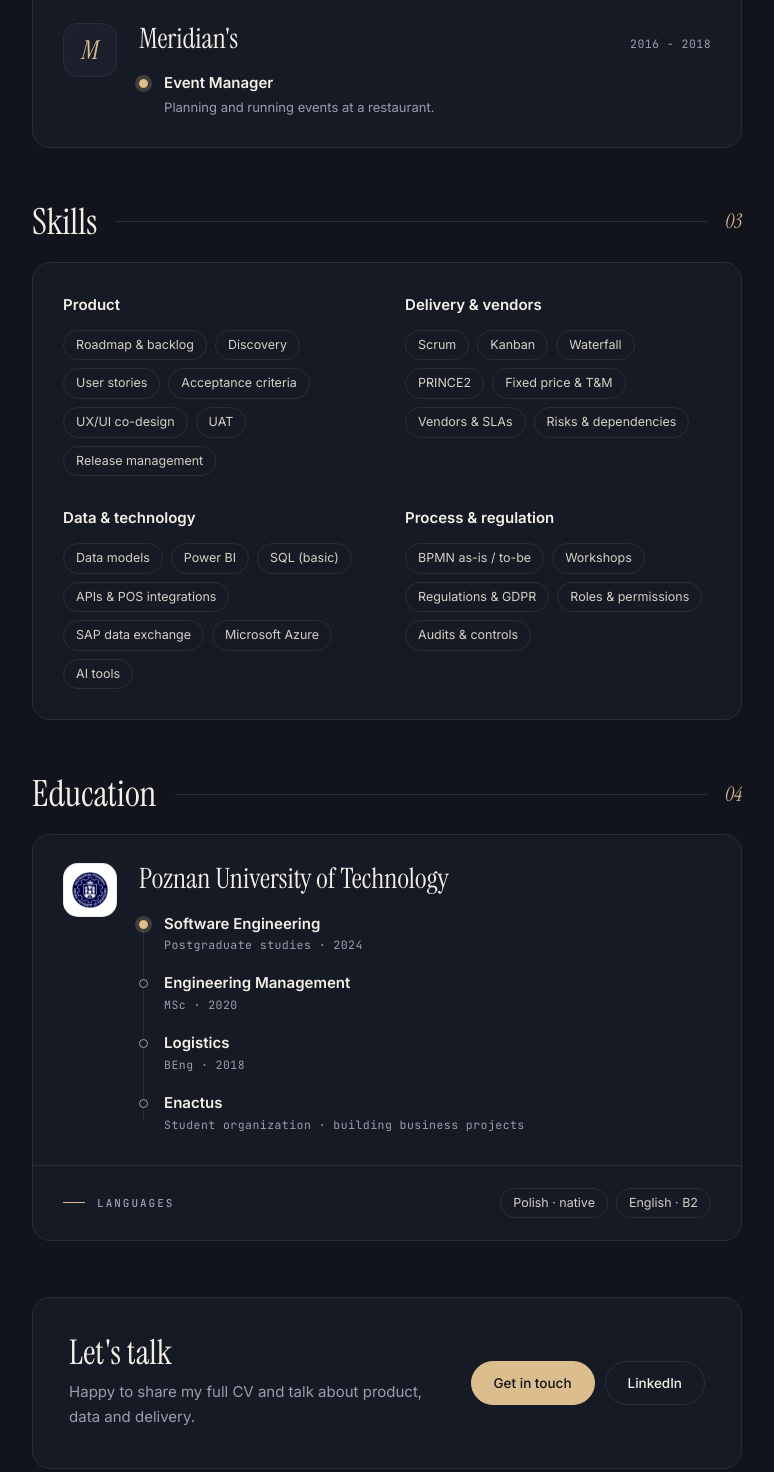
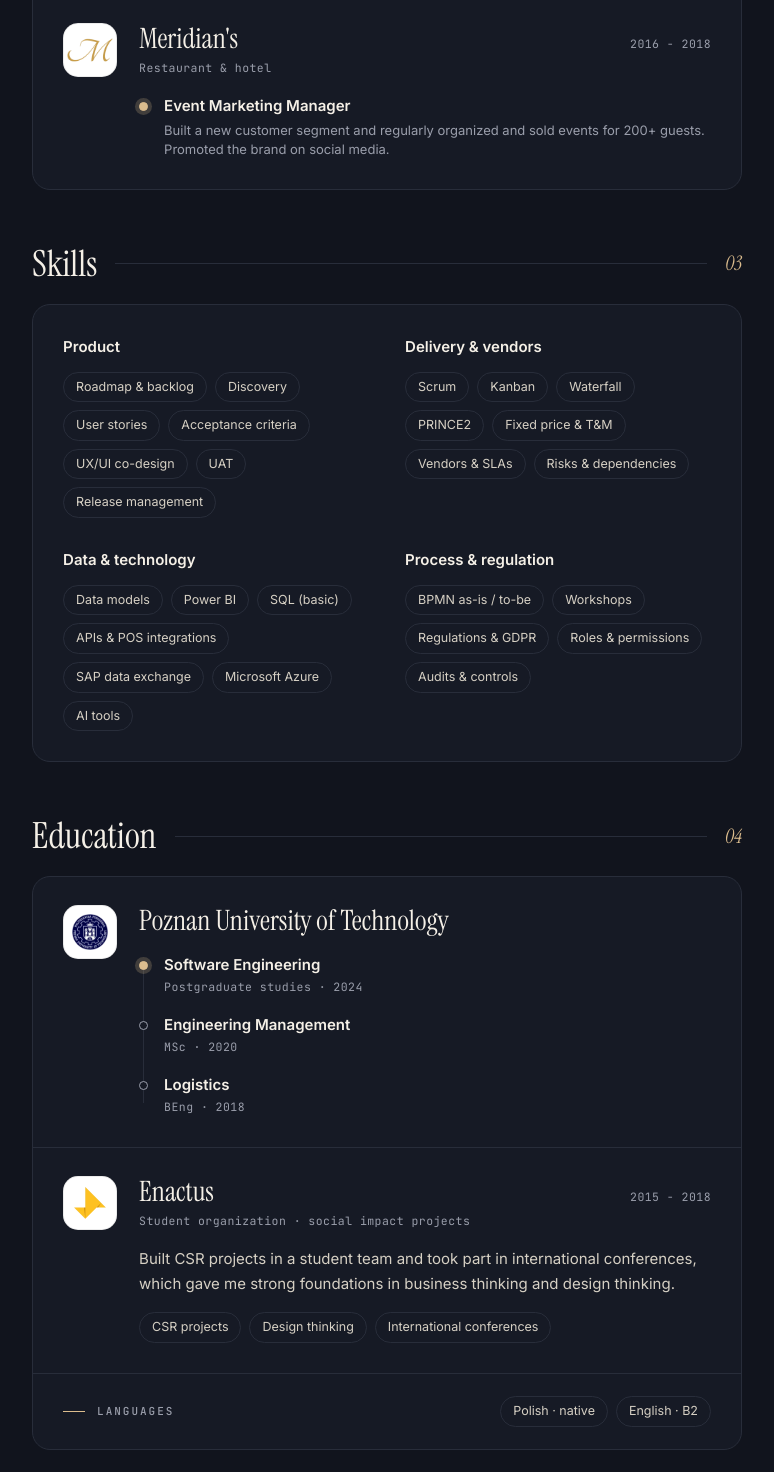
Before and after one commit to NataliaSas95/nataliasas95.github.io, a plain HTML site: page index.html in a window 1280 px wide. Shown: the part 1500-2972 px from the top of the page, without its empty margins (420-1194 px from the left). Drawn offline with Linux system fonts and the light colour scheme.

Commit message:
Add Meridian's and Enactus logos, Enactus as its own education entry
Co-Authored-By: Claude Opus 5.5 <noreply@anthropic.com>
Claude-Session: https://claude.ai/code/session_013FW2doiuHhAGwvDzmbYgq3

```diff
--- a/index.html
+++ b/index.html
@@ -67,9 +67,7 @@ h1{margin:0;font-family:var(--serif);font-weight:400;font-size:52px;line-height:
 .chip:hover{border-color:var(--accent);color:var(--bright)}
 .hw-list{display:flex;flex-direction:column;gap:20px}
 .hw{margin:0;font-family:var(--serif);font-style:italic;font-size:23px;line-height:1.15;color:var(--accent)}
-.pg .hwt{margin-top:4px;font-size:14px;line-height:1.55;color:var(--text)}
-.mono-logo{background:var(--raise);box-shadow:inset 0 0 0 1px var(--border);font-family:var(--serif);font-style:italic;font-size:26px;color:var(--accent)}
-.works{display:flex;flex-wrap:wrap;gap:18px}
+.pg .hwt{margin-top:4px;font-size:14px;line-height:1.55;color:var(--text)}.works{display:flex;flex-wrap:wrap;gap:18px}
 .wk{flex:1 1 300px;display:flex;flex-direction:column;gap:12px;padding:26px 26px 28px;border:1px solid var(--border);border-radius:18px;background:var(--panel);transition:border-color .25s,transform .25s}
 .wk:hover{border-color:var(--accent);transform:translateY(-2px)}
 .wk h3{margin:0;font-family:var(--serif);font-weight:400;font-size:25px;line-height:1.15;color:var(--bright)}
@@ -179,10 +177,13 @@ footer{display:flex;flex-wrap:wrap;align-items:center;justify-content:space-betw
 </div>
 </article>
 <article class="entry">
-<div class="logo mono-logo" aria-hidden="true">M</div>
+<div class="logo"><img src="assets/meridian.png" alt="Meridian's logo" width="46" height="46" style="width:46px;height:46px"></div>
 <div class="stack">
+<div>
 <div class="row"><h3 class="co">Meridian's</h3><span class="meta">2016 - 2018</span></div>
-<div class="tl-i"><span class="dot on"></span><div><h4 class="role">Event Manager</h4><p class="cap" style="margin-top:2px">Planning and running events at a restaurant.</p></div></div>
+<p class="meta" style="margin-top:4px">Restaurant &amp; hotel</p>
+</div>
+<div class="tl-i"><span class="dot on"></span><div><h4 class="role">Event Marketing Manager</h4><p class="cap" style="margin-top:2px">Built a new customer segment and regularly organized and sold events for 200+ guests. Promoted the brand on social media.</p></div></div>
 </div>
 </article>
 </div>
@@ -209,8 +210,18 @@ footer{display:flex;flex-wrap:wrap;align-items:center;justify-content:space-betw
 <div class="tl-i"><span class="dot on"></span><div><h4 class="role">Software Engineering</h4><p class="meta">Postgraduate studies · 2024</p></div></div>
 <div class="tl-i"><span class="dot"></span><div><h4 class="role">Engineering Management</h4><p class="meta">MSc · 2020</p></div></div>
 <div class="tl-i"><span class="dot"></span><div><h4 class="role">Logistics</h4><p class="meta">BEng · 2018</p></div></div>
-<div class="tl-i"><span class="dot"></span><div><h4 class="role">Enactus</h4><p class="meta">Student organization · building business projects</p></div></div>
 </div>
+</div>
+</article>
+<article class="entry">
+<div class="logo"><img src="assets/enactus.png" alt="Enactus logo" width="32" height="32" style="width:32px;height:32px"></div>
+<div class="stack">
+<div>
+<div class="row"><h3 class="co">Enactus</h3><span class="meta">2015 - 2018</span></div>
+<p class="meta" style="margin-top:4px">Student organization · social impact projects</p>
+</div>
+<p>Built CSR projects in a student team and took part in international conferences, which gave me strong foundations in business thinking and design thinking.</p>
+<div class="chips"><span class="chip">CSR projects</span><span class="chip">Design thinking</span><span class="chip">International conferences</span></div>
 </div>
 </article>
 <div class="entry" style="flex-direction:row;flex-wrap:wrap;align-items:center;justify-content:space-between;gap:12px;padding-top:22px;padding-bottom:22px">
```
Also changed, not shown: assets/enactus.png (added), assets/meridian.png (added).
